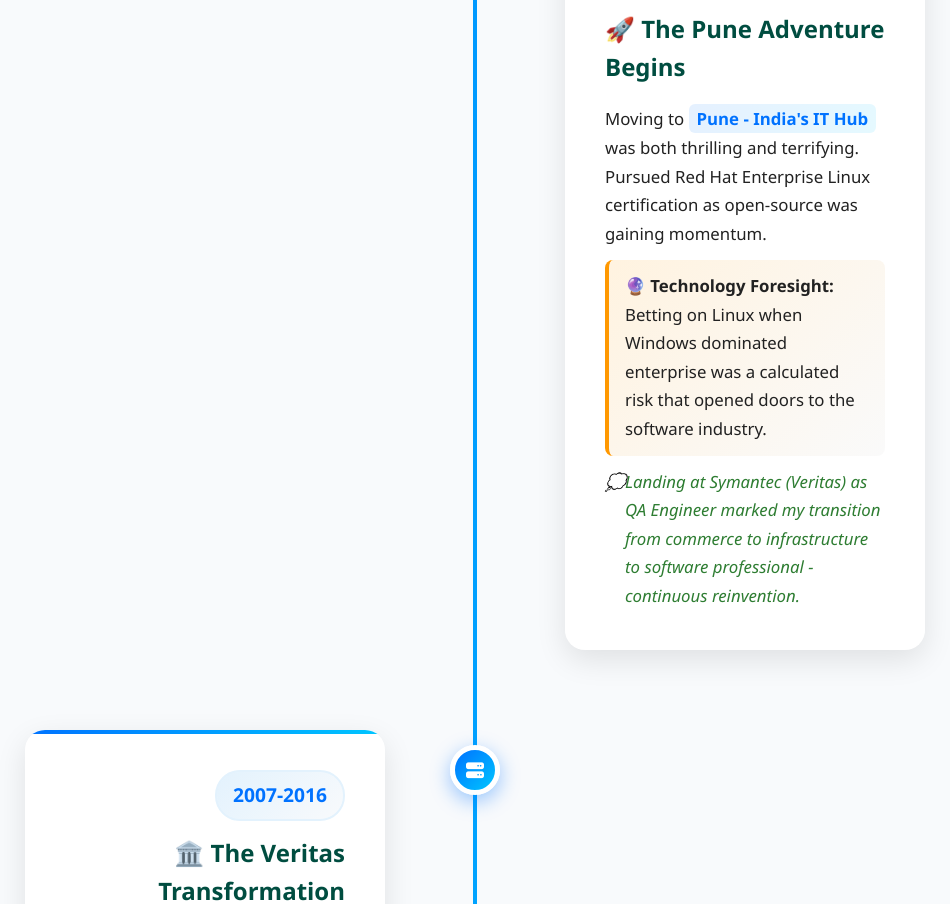
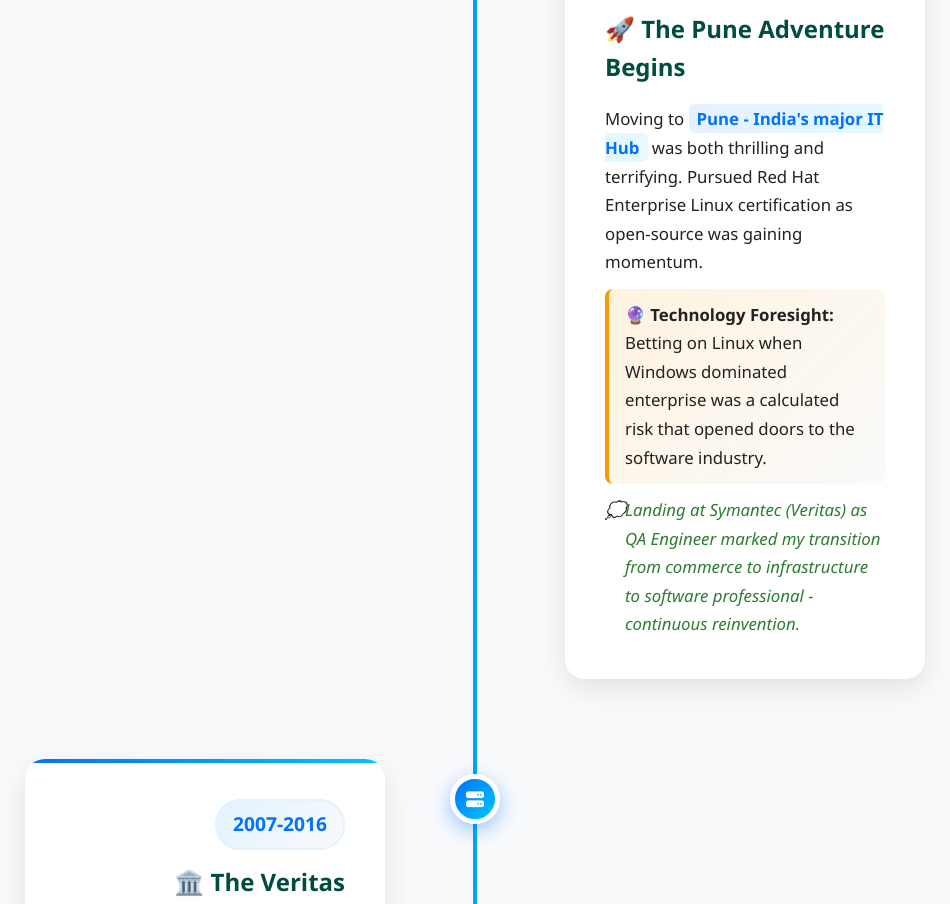
Before and after one commit to thapanarendra/services, a plain HTML site: page index.html in a window 1280 px wide. Shown: the part 4454-5358 px from the top of the page, without its empty margins (165-1115 px from the left). Drawn offline with nearby package versions, Linux system fonts and the light colour scheme.

Commit message:
Update index.html

```diff
--- a/index.html
+++ b/index.html
@@ -659,7 +659,7 @@
             <div class="timeline-year">2005-2007</div>
             <div class="timeline-title">🚀 The Pune Adventure Begins</div>
             <div class="timeline-description">
-              Moving to <span class="story-highlight">Pune - India's IT Hub</span> was both thrilling and terrifying. Pursued Red Hat Enterprise Linux certification as open-source was gaining momentum.
+              Moving to <span class="story-highlight">Pune - India's major IT Hub</span> was both thrilling and terrifying. Pursued Red Hat Enterprise Linux certification as open-source was gaining momentum.
               <div class="key-learning">
                 🔮 <strong>Technology Foresight:</strong> Betting on Linux when Windows dominated enterprise was a calculated risk that opened doors to the software industry.
               </div>
```
